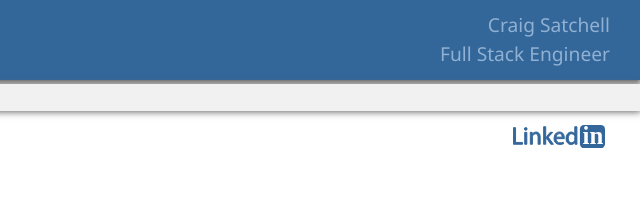
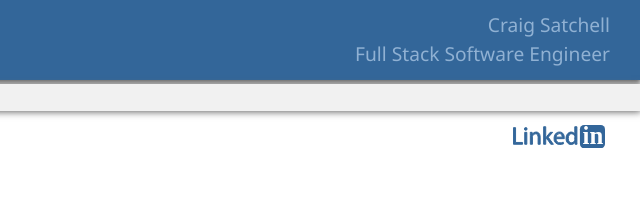
Before and after one commit to CraigSatchell/portfolio, a plain HTML site: page index.html in a window 1280 px wide. Shown: the top 207 px of the page, 640-1280 px from the left. Drawn offline with nearby package versions, Linux system fonts and the light colour scheme.

Commit message:
mod byline homepage

```diff
--- a/index.html
+++ b/index.html
@@ -26,8 +26,7 @@
             <div class="breadcrumb">
                <h2></h2>
             </div>
-            <p class='cs-byline'><a href="./index.html">Craig Satchell<br>Full Stack
-                  Engineer</a></p>
+            <p class='cs-byline'><a href="./index.html">Craig Satchell<br>Full Stack Software Engineer</a></p>
             <div class=" navBar">
                <ul>
                   <li class="menuItem"><a href="./about.html">About Me</a></li>
```
